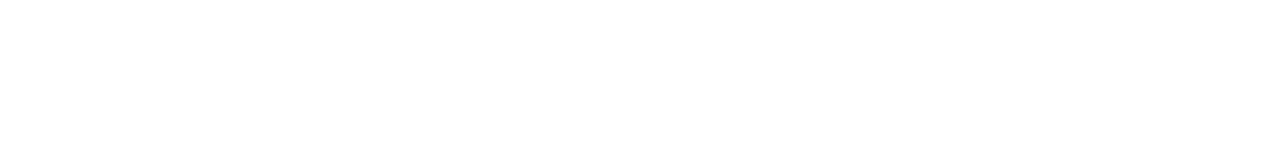
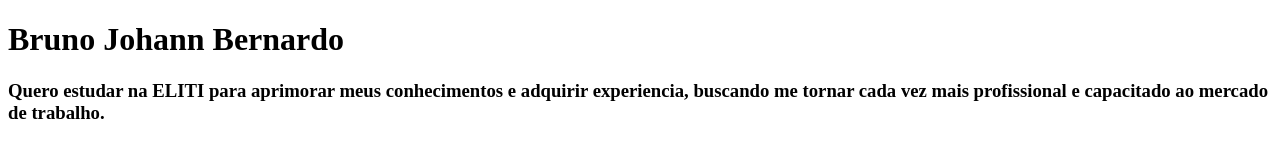
Before and after one commit to brunojohannb/desafio-eliti, a plain HTML site: page index.html in a window 1280 px wide. Drawn offline with Linux system fonts and the light colour scheme.

Commit message:
Update index.html

```diff
--- a/index.html
+++ b/index.html
@@ -8,5 +8,8 @@
 </head>
 <body>
 
+     <h1>Bruno Johann Bernardo</h1>
+     <h3>Quero estudar na ELITI para aprimorar meus conhecimentos e adquirir experiencia, buscando me tornar cada vez mais profissional e capacitado ao mercado de trabalho.</h3>
+
 </body>
 </html>
```
